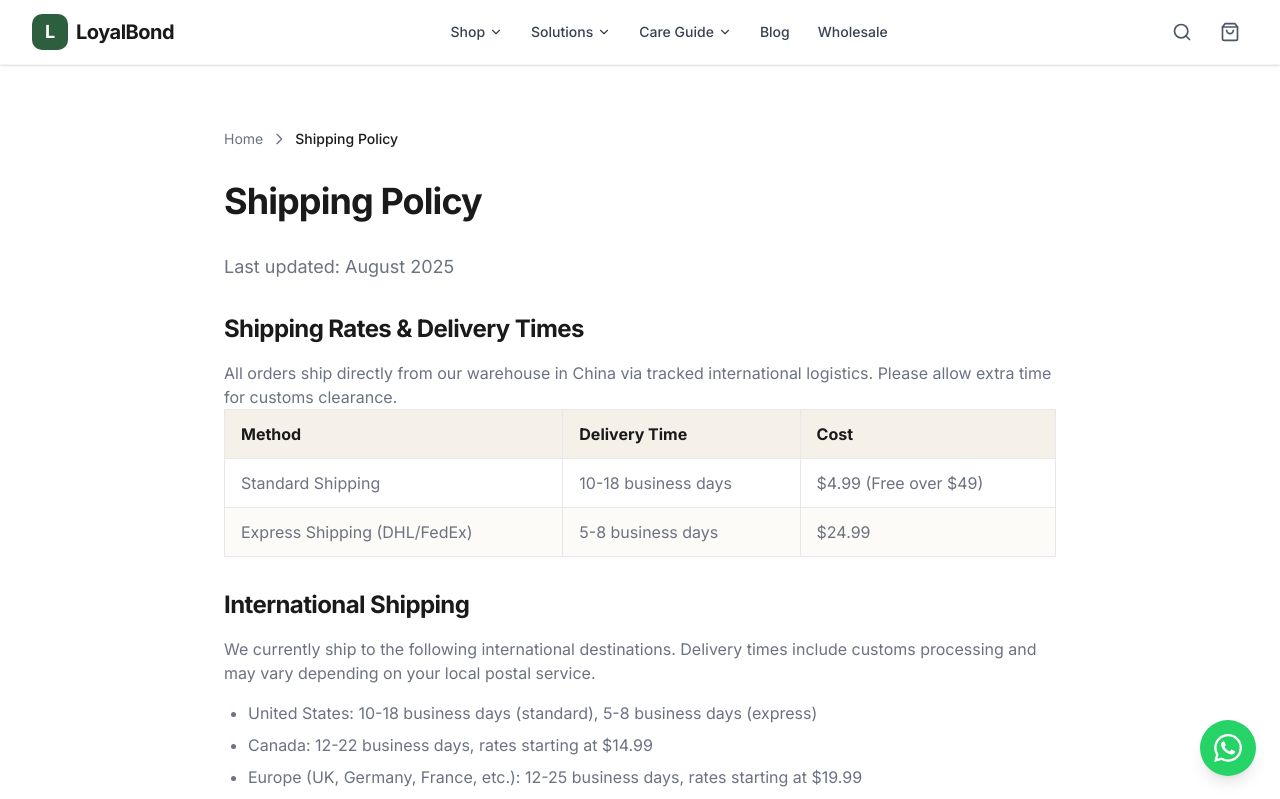
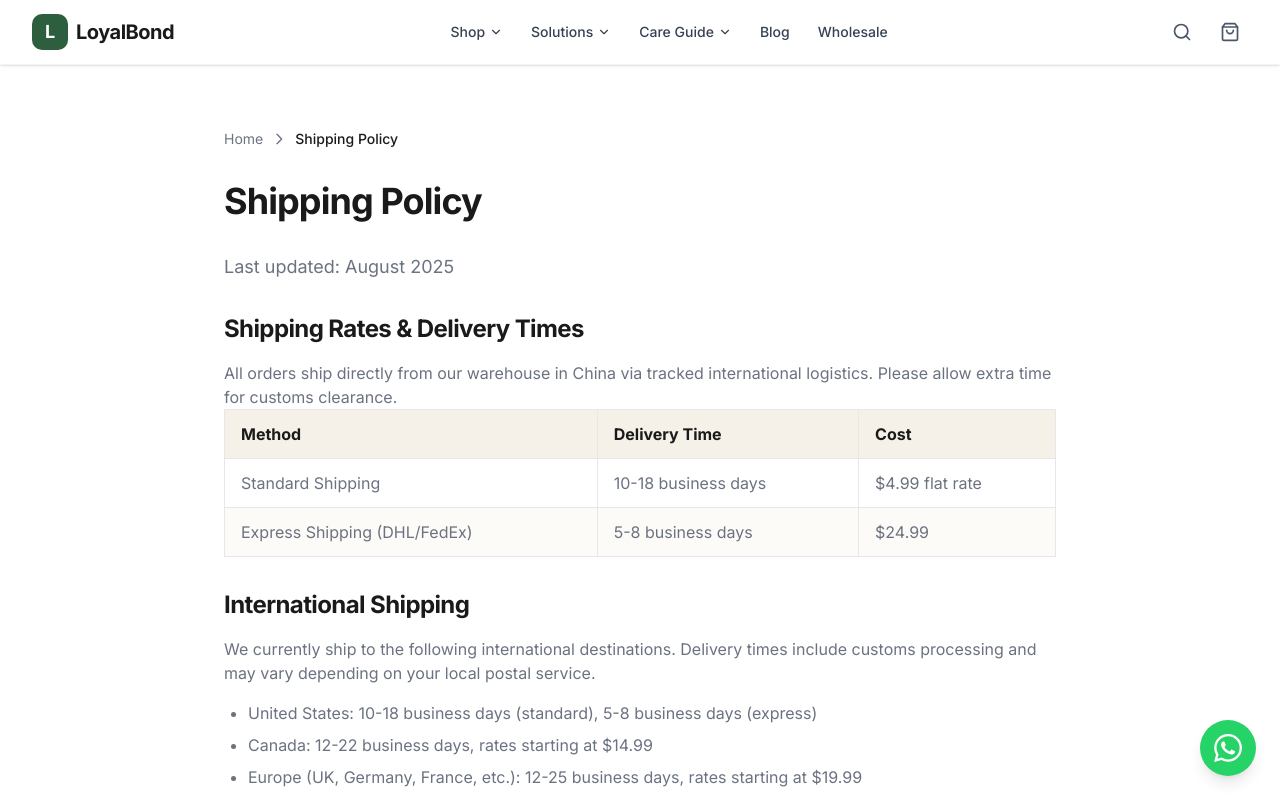
Before and after one commit to loyalbondpet/loyalbondpet-site, a Next.js app: page /shipping-policy in a window 1280 px wide. Shown: the top 799 px of the page. Built offline with nearby package versions, Linux system fonts and the light colour scheme.

Commit message:
Remove free shipping threshold - buyer pays all shipping

```diff
--- a/src/app/shipping-policy/page.tsx
+++ b/src/app/shipping-policy/page.tsx
@@ -36,7 +36,7 @@ export default function ShippingPolicyPage() {
                 <tr>
                   <td className="border border-gray-200 px-4 py-3">Standard Shipping</td>
                   <td className="border border-gray-200 px-4 py-3">10-18 business days</td>
-                  <td className="border border-gray-200 px-4 py-3">$4.99 (Free over $49)</td>
+                  <td className="border border-gray-200 px-4 py-3">$4.99 flat rate</td>
                 </tr>
                 <tr className="bg-brand-cream">
                   <td className="border border-gray-200 px-4 py-3">Express Shipping (DHL/FedEx)</td>
```
